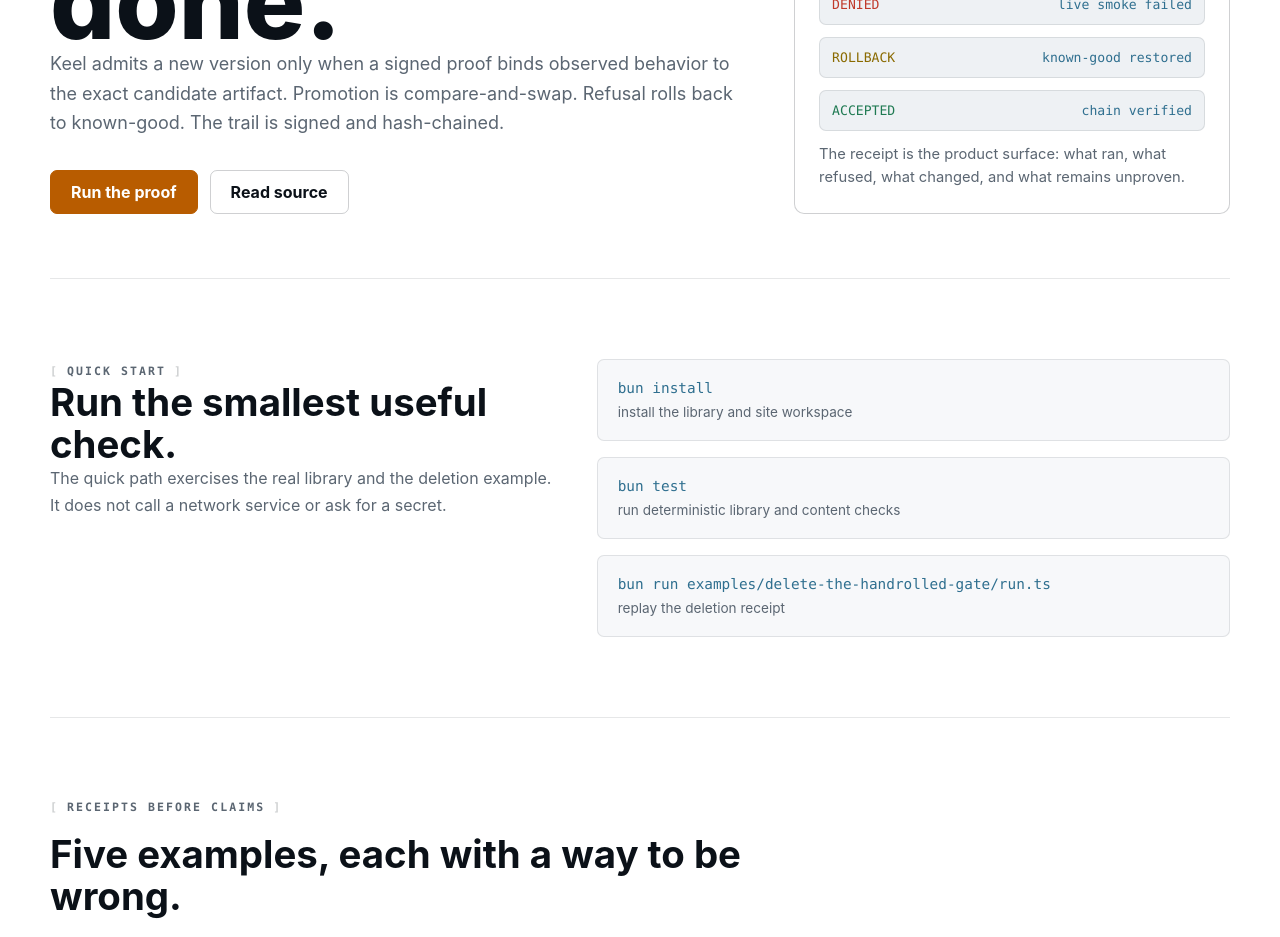
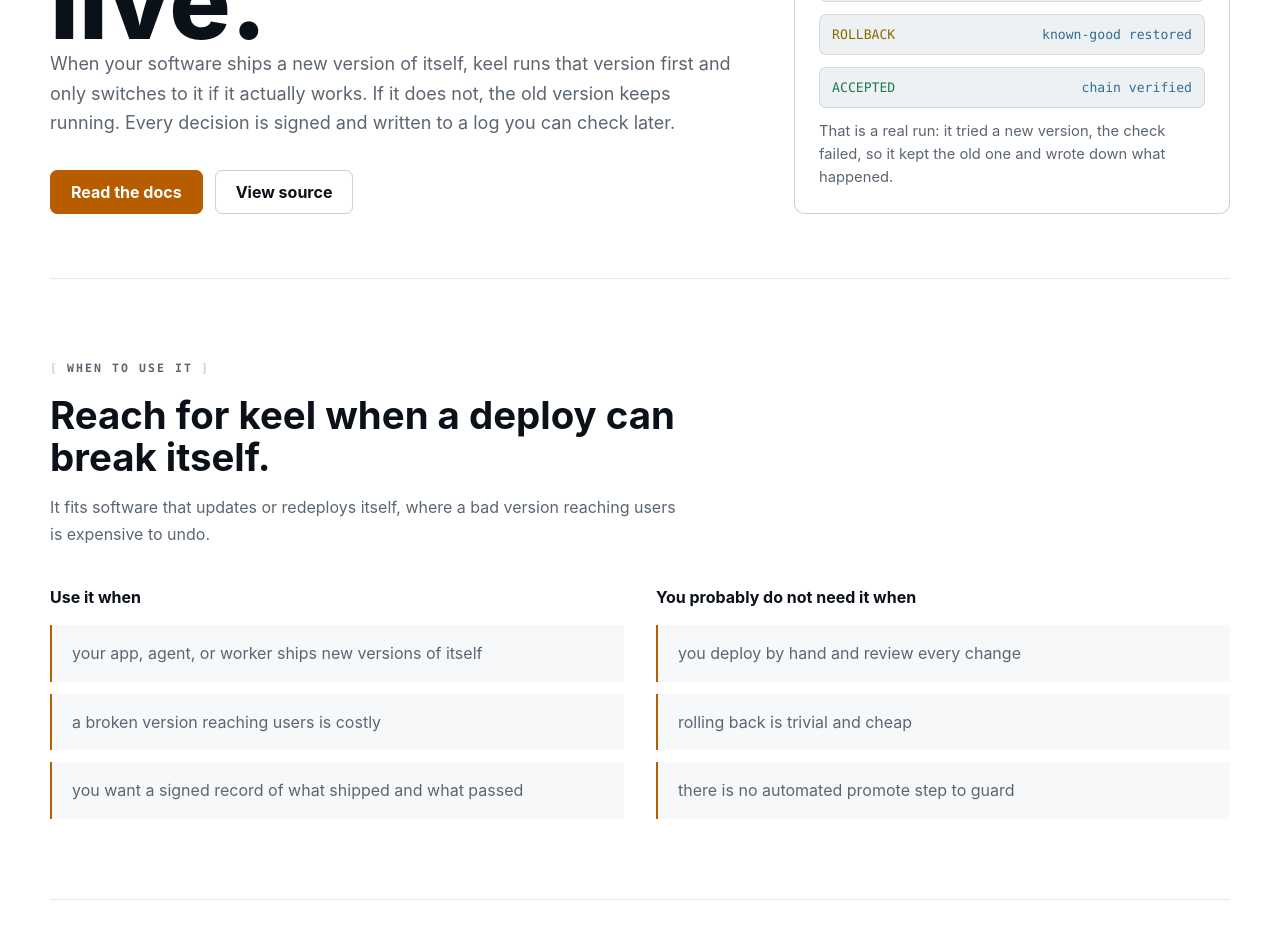
Before and after one commit to acoyfellow/keel, a SvelteKit app in the folder site/: page / in a window 1280 px wide. Shown: the part 500-1437 px from the top of the page. Built offline with nearby package versions, Linux system fonts and the light colour scheme.

Commit message:
docs: plain-language clarity pass (all-persona review) — normal-words hero, when-to-use block, label headings, kill clever copy + X-not-Y

```diff
--- a/site/src/routes/+page.svelte
+++ b/site/src/routes/+page.svelte
@@ -24,16 +24,16 @@
 
   <section class="hero" aria-labelledby="hero-title">
     <div class="hero-copy">
-      <p class="eyebrow">Artifact-bound completion gate</p>
-      <h1 id="hero-title">Software does not get to call itself done.</h1>
+      <p class="eyebrow">For software that updates itself</p>
+      <h1 id="hero-title">Check a new version before it goes live.</h1>
       <p class="lead">
-        Keel admits a new version only when a signed proof binds observed behavior to the exact
-        candidate artifact. Promotion is compare-and-swap. Refusal rolls back to known-good. The
-        trail is signed and hash-chained.
+        When your software ships a new version of itself, keel runs that version first and only
+        switches to it if it actually works. If it does not, the old version keeps running. Every
+        decision is signed and written to a log you can check later.
       </p>
       <div class="hero-actions" aria-label="Primary actions">
-        <a class="button primary" href="#quick-start">Run the proof</a>
-        <a class="button secondary" href={site.repository}>Read source</a>
+        <a class="button primary" href="/docs">Read the docs</a>
+        <a class="button secondary" href={site.repository}>View source</a>
       </div>
     </div>
 
@@ -55,16 +55,42 @@
         <code>chain verified</code>
       </div>
       <p>
-        The receipt is the product surface: what ran, what refused, what changed, and what remains
-        unproven.
+        That is a real run: it tried a new version, the check failed, so it kept the old one and
+        wrote down what happened.
       </p>
     </aside>
+  </section>
+
+  <section class="section" aria-labelledby="when-title">
+    <div class="section-heading">
+      <p class="eyebrow">When to use it</p>
+      <h2 id="when-title">Reach for keel when a deploy can break itself.</h2>
+      <p>It fits software that updates or redeploys itself, where a bad version reaching users is expensive to undo.</p>
+    </div>
+    <div class="use-grid">
+      <div>
+        <h3>Use it when</h3>
+        <ul class="boundary-list">
+          <li>your app, agent, or worker ships new versions of itself</li>
+          <li>a broken version reaching users is costly</li>
+          <li>you want a signed record of what shipped and what passed</li>
+        </ul>
+      </div>
+      <div>
+        <h3>You probably do not need it when</h3>
+        <ul class="boundary-list">
+          <li>you deploy by hand and review every change</li>
+          <li>rolling back is trivial and cheap</li>
+          <li>there is no automated promote step to guard</li>
+        </ul>
+      </div>
+    </div>
   </section>
 
   <section id="quick-start" class="section split">
     <div>
       <p class="eyebrow">Quick start</p>
-      <h2>Run the smallest useful check.</h2>
+      <h2>Try it in four commands.</h2>
       <p>
         The quick path exercises the real library and the deletion example. It does not call a
         network service or ask for a secret.
@@ -82,8 +108,8 @@
 
   <section id="proof" class="section">
     <div class="section-heading">
-      <p class="eyebrow">Receipts before claims</p>
-      <h2>Five examples, each with a way to be wrong.</h2>
+      <p class="eyebrow">Examples</p>
+      <h2>What it catches, shown five ways.</h2>
       <p>
         Each example states a falsifiable claim, runs a harness, and leaves a receipt with a
         two-sided review. Projection stays separate from observed results.
@@ -108,8 +134,8 @@
 
   <section id="mechanism" class="section split">
     <div>
-      <p class="eyebrow">Mechanism</p>
-      <h2>The gate is small enough to audit.</h2>
+      <p class="eyebrow">How it works</p>
+      <h2>Five small parts, one yes-or-no.</h2>
       <p>
         The load-bearing primitive is content addressing. A proof, a promotion, and a rollback all
         name the same bytes.
@@ -127,8 +153,8 @@
 
   <section class="section status-section" aria-labelledby="status-title">
     <div>
-      <p class="eyebrow">Current ledger</p>
-      <h2 id="status-title">Verified inside this repo. Downstream adoption is still unproven.</h2>
+      <p class="eyebrow">Status</p>
+      <h2 id="status-title">What is proven, and what is not.</h2>
     </div>
     <div class="status-strip">
       <div>
@@ -151,11 +177,11 @@
 
   <section id="limits" class="section split">
     <div>
-      <p class="eyebrow">Boundary</p>
-      <h2>What Keel does not own.</h2>
+      <p class="eyebrow">Limits</p>
+      <h2>What keel does not do.</h2>
       <p>
-        The library is intentionally provider-agnostic. Callers supply the deploy, verify,
-        rollback, and storage ports.
+        keel does not deploy, run servers, or hold your keys. You wire it into the deploy you
+        already have and supply the deploy, verify, rollback, and storage steps.
       </p>
     </div>
     <ul class="boundary-list">
@@ -169,6 +195,15 @@
 </main>
 
 <style>
+  .use-grid {
+    display: grid;
+    grid-template-columns: repeat(auto-fit, minmax(260px, 1fr));
+    gap: var(--space-8);
+  }
+  .use-grid h3 {
+    margin: 0 0 var(--space-4);
+    font-size: 1rem;
+  }
 
   .hero {
     display: grid;
```
Also changed, not shown: site/src/routes/docs/+page.svelte (+13 -13 lines).
